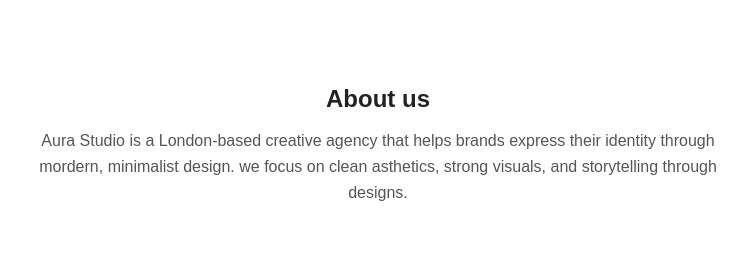
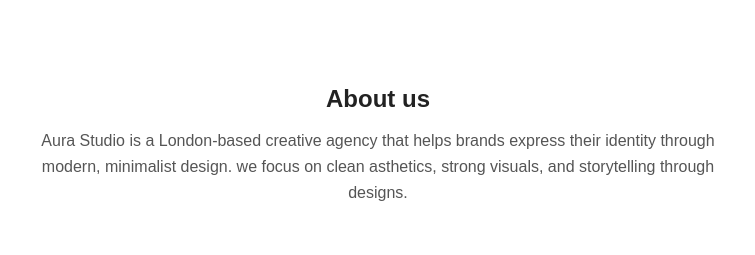
Before and after one commit to syd-ops/aura-studio, a plain HTML site: page index.html in a window 1280 px wide. Shown: the part 800-1055 px from the top of the page, 262-1017 px from the left. Drawn offline with Linux system fonts and the light colour scheme.

Commit message:
Fix typo in About section description

```diff
--- a/index.html
+++ b/index.html
@@ -195,7 +195,7 @@
         <h2>About us</h2>
         <p>
             Aura Studio is a London-based creative agency that helps brands express their identity through
-            mordern, minimalist design. we focus on clean asthetics, strong visuals, and storytelling through designs.
+            modern, minimalist design. we focus on clean asthetics, strong visuals, and storytelling through designs.
         </p>
     </section>
 
```
